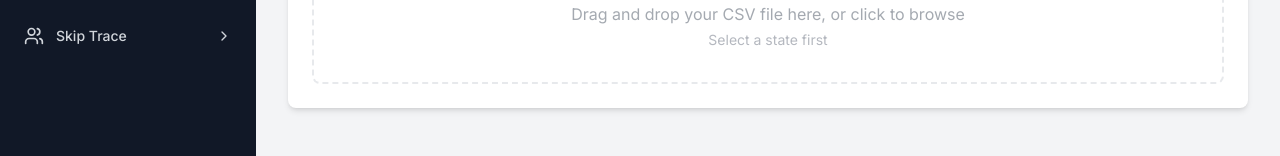
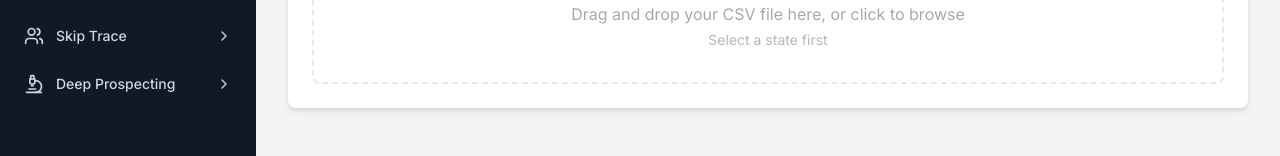
Before and after one commit to crynxmartinez/reidatatools, a Next.js app: page /data-extractor in a window 1280 px wide. Shown: the part 530-686 px from the top of the page. Built offline with nearby package versions, Linux system fonts and the light colour scheme.

Commit message:
Add Deep Prospecting: Manus AI-powered autonomous research with 4-level distress system, history, sidebar section

```diff
--- a/src/components/Sidebar.tsx
+++ b/src/components/Sidebar.tsx
@@ -2,7 +2,7 @@
 
 import Link from 'next/link'
 import { usePathname } from 'next/navigation'
-import { Database, Home, Target, ChevronDown, ChevronRight, Users } from 'lucide-react'
+import { Database, Home, Target, ChevronDown, ChevronRight, Users, Microscope } from 'lucide-react'
 import clsx from 'clsx'
 import { useState } from 'react'
 
@@ -30,6 +30,14 @@ const navigation = [
       { name: 'Name Search', href: '/skip-trace/name' },
       { name: 'Address Lookup', href: '/skip-trace/address' },
       { name: 'Phone Lookup', href: '/skip-trace/phone' },
+    ]
+  },
+  {
+    name: 'Deep Prospecting',
+    icon: Microscope,
+    children: [
+      { name: 'Deep Prospect', href: '/deep-prospecting' },
+      { name: 'History', href: '/deep-prospecting/history' },
     ]
   },
 ]
```
